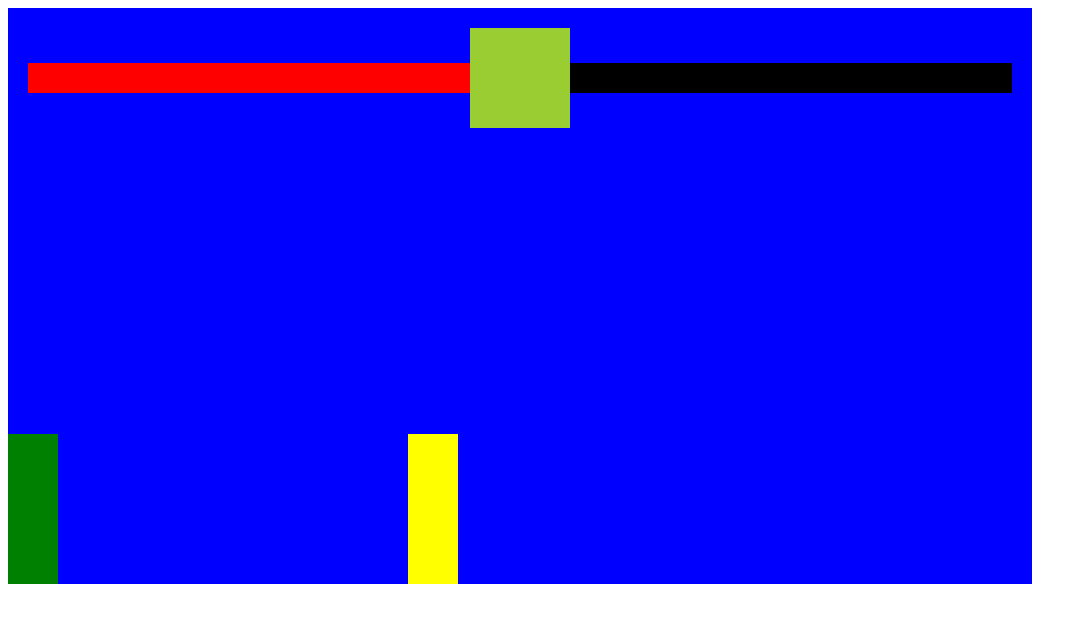
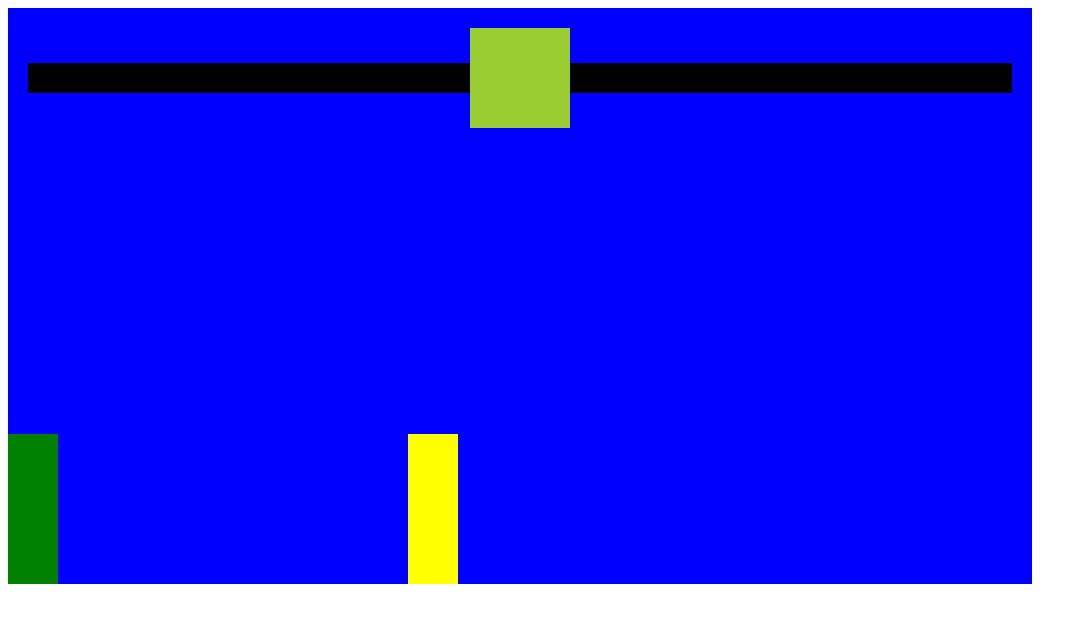
Before and after one commit to ET45/Clash-of-Warriors, a plain HTML site: page index.html in a window 1280 px wide. Shown: the whole page, without its empty margins (0-1087 px from the left). Drawn offline with Linux system fonts and the light colour scheme.

Commit message:
both health go lower every hit

```diff
--- a/index.html
+++ b/index.html
@@ -16,10 +16,24 @@
         padding: 20px;
       "
     >
-      <div
+      <!-- <div
         style="background-color: red; height: 30px; width: 100%"
         id="PlayerHealth"
-      ></div>
+      ></div> -->
+      <div style="position: relative; height: 30px; width: 100%">
+        <div style="background-color: red; height: 30px"></div>
+        <div
+          id="playerHealth"
+          style="
+            position: absolute;
+            background: black;
+            top: 0;
+            right: 0;
+            bottom: 0;
+            left: 0;
+          "
+        ></div>
+      </div>
       <div
         style="
           background-color: yellowgreen;
--- a/index.js
+++ b/index.js
@@ -180,6 +180,8 @@ const animation = () => {
     enemy.isAttacking
   ) {
     enemy.isAttacking = false;
+    player.health -= 20;
+    document.querySelector("#playerHealth").style.width = player.health + "%";
     console.log("enemy attack works?");
   }
 };
```
